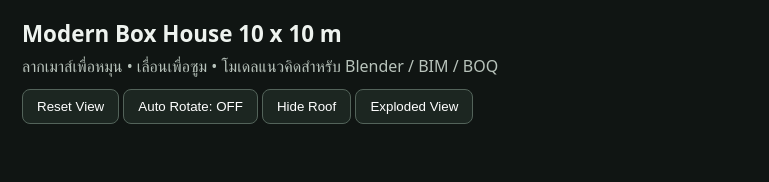
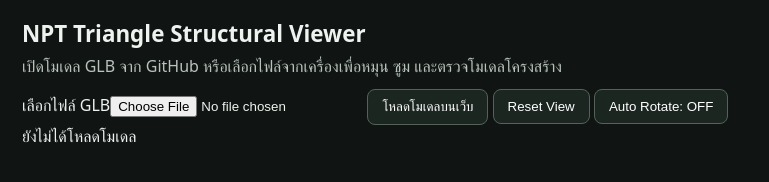
Before and after one commit to thanachotamgowit-dev/Blender3d, a plain HTML site: page web/index.html in a window 1280 px wide. Shown: the whole page, without its empty margins (0-769 px from the left). Drawn offline with nearby package versions, Linux system fonts and the light colour scheme.

Commit message:
Turn Pages viewer into GLB structural model viewer

```diff
--- a/web/index.html
+++ b/web/index.html
@@ -3,22 +3,23 @@
 <head>
   <meta charset="utf-8">
   <meta name="viewport" content="width=device-width,initial-scale=1">
-  <title>Modern Box House 10x10 - 3D Viewer</title>
+  <title>NPT Triangle - Structural 3D Viewer</title>
   <link rel="stylesheet" href="style.css">
 </head>
 <body>
   <header>
-    <h1>Modern Box House 10 x 10 m</h1>
-    <p>ลากเมาส์เพื่อหมุน • เลื่อนเพื่อซูม • โมเดลแนวคิดสำหรับ Blender / BIM / BOQ</p>
+    <h1>NPT Triangle Structural Viewer</h1>
+    <p>เปิดโมเดล GLB จาก GitHub หรือเลือกไฟล์จากเครื่องเพื่อหมุน ซูม และตรวจโมเดลโครงสร้าง</p>
     <div class="controls">
+      <label class="file-btn">เลือกไฟล์ GLB<input id="file" type="file" accept=".glb,model/gltf-binary"></label>
+      <button id="load-default">โหลดโมเดลบนเว็บ</button>
       <button id="reset">Reset View</button>
       <button id="rotate">Auto Rotate: OFF</button>
-      <button id="roof">Hide Roof</button>
-      <button id="explode">Exploded View</button>
     </div>
+    <div id="status">ยังไม่ได้โหลดโมเดล</div>
   </header>
   <main>
-    <canvas id="view" aria-label="Interactive 3D model of a modern 10 by 10 metre house"></canvas>
+    <canvas id="view" aria-label="NPT Triangle structural 3D model viewer"></canvas>
   </main>
   <script type="module" src="app.js"></script>
 </body>
```
